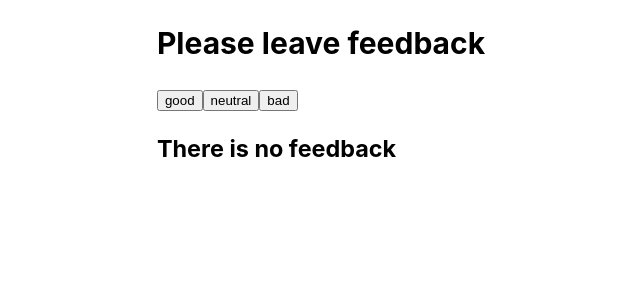
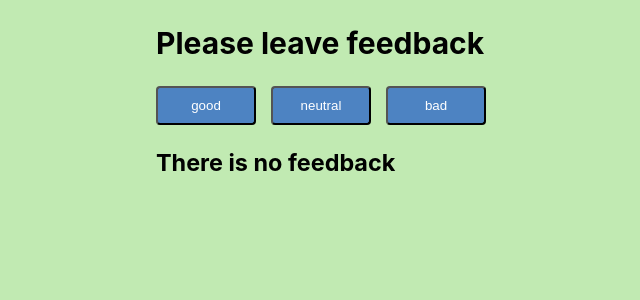
Before and after one commit to MykhailoTarasov/goit-react-hw-02-feedback, a React (Create React App) app: page / in a window 1280 px wide. Shown: the top 300 px of the page, without its empty margins (319-959 px from the left). Built offline with nearby package versions, Linux system fonts and the light colour scheme.

Commit message:
This one done too, I think

```diff
--- a/package.json
+++ b/package.json
@@ -11,6 +11,7 @@
     "react": "^18.1.0",
     "react-dom": "^18.1.0",
     "react-scripts": "5.0.1",
+    "styled-components": "^6.1.1",
     "web-vitals": "^2.1.3"
   },
   "scripts": {
--- a/src/components/App.jsx
+++ b/src/components/App.jsx
@@ -4,6 +4,7 @@ import Statistics from './Statistics/Statistics';
 import FeedbackOptions from './FeedbackOptions/FeedbackOptions';
 import Section from './Section/Section';
 import Notification from './Notification/Notification';
+
 
 class App extends Component {
   state = {
@@ -45,6 +46,7 @@ class App extends Component {
           justifyContent: 'center',
           fontSize: 20,
           color: '#010101',
+          backgroundColor: '#c1eab2'
         }}
       >
         <div>
--- /dev/null
+++ b/src/components/FeedbackOptions/FeedbackOptions.Styled.js
@@ -0,0 +1,17 @@
+import styled from 'styled-components';
+
+export const Button = styled.button`
+  width: 100px;
+  align-self: center;
+  padding: 10px;
+  color: white;
+  background-color: #4d83c2;
+
+  border-radius: 4px;
+`;
+
+export const Container = styled.div`
+  display: flex;
+  gap: 15px;
+  justify-content: center;
+`;
--- a/src/components/FeedbackOptions/FeedbackOptions.js
+++ b/src/components/FeedbackOptions/FeedbackOptions.js
@@ -1,21 +1,22 @@
 import React from 'react';
 
 import { nanoid } from 'nanoid';
+import { Button, Container } from './FeedbackOptions.Styled';
 
 const FeedbackOptions = ({ options, onLeaveFeedback }) => (
-  <div>
+  <Container>
    {options.map(option => (
         <span key={nanoid()}>
-          <button
+          <Button
             type="button"
             onClick={evt => onLeaveFeedback(evt.target.value)}
             value={option}
           >
             {option}
-          </button>
+          </Button>
         </span>
       ))}
-  </div>
+  </Container>
 );
 
 export default FeedbackOptions;
--- /dev/null
+++ b/src/components/GlobalStyle.js
@@ -0,0 +1,17 @@
+import { createGlobalStyle } from 'styled-components';
+
+export const GlobalStyle = createGlobalStyle`
+body {
+    margin: 0;
+    font-family: -apple-system, BlinkMacSystemFont, 'Segoe UI', 'Roboto', 'Oxygen',
+      'Ubuntu', 'Cantarell', 'Fira Sans', 'Droid Sans', 'Helvetica Neue',
+      sans-serif;
+    -webkit-font-smoothing: antialiased;
+    -moz-osx-font-smoothing: grayscale;
+  }
+
+  code {
+    font-family: source-code-pro, Menlo, Monaco, Consolas, 'Courier New',
+      monospace;
+  }
+`;
--- a/src/index.css
+++ /dev/null
@@ -1,15 +0,0 @@
-@import-normalize; /* bring in normalize.css styles */
-
-body {
-  margin: 0;
-  font-family: -apple-system, BlinkMacSystemFont, 'Segoe UI', 'Roboto', 'Oxygen',
-    'Ubuntu', 'Cantarell', 'Fira Sans', 'Droid Sans', 'Helvetica Neue',
-    sans-serif;
-  -webkit-font-smoothing: antialiased;
-  -moz-osx-font-smoothing: grayscale;
-}
-
-code {
-  font-family: source-code-pro, Menlo, Monaco, Consolas, 'Courier New',
-    monospace;
-}
--- a/src/index.js
+++ b/src/index.js
@@ -1,10 +1,14 @@
 import React from 'react';
 import ReactDOM from 'react-dom/client';
 import App  from 'components/App';
-import './index.css';
+import { ThemeProvider } from 'styled-components';
+import { GlobalStyle } from 'components/GlobalStyle';
 
 ReactDOM.createRoot(document.getElementById('root')).render(
   <React.StrictMode>
-    <App />
+    <ThemeProvider theme={{}}>
+      <App />
+      <GlobalStyle/>
+    </ThemeProvider>
   </React.StrictMode>
 );
```
Also changed, not shown: 1 other file (tests, documents, lock files or other folders).
